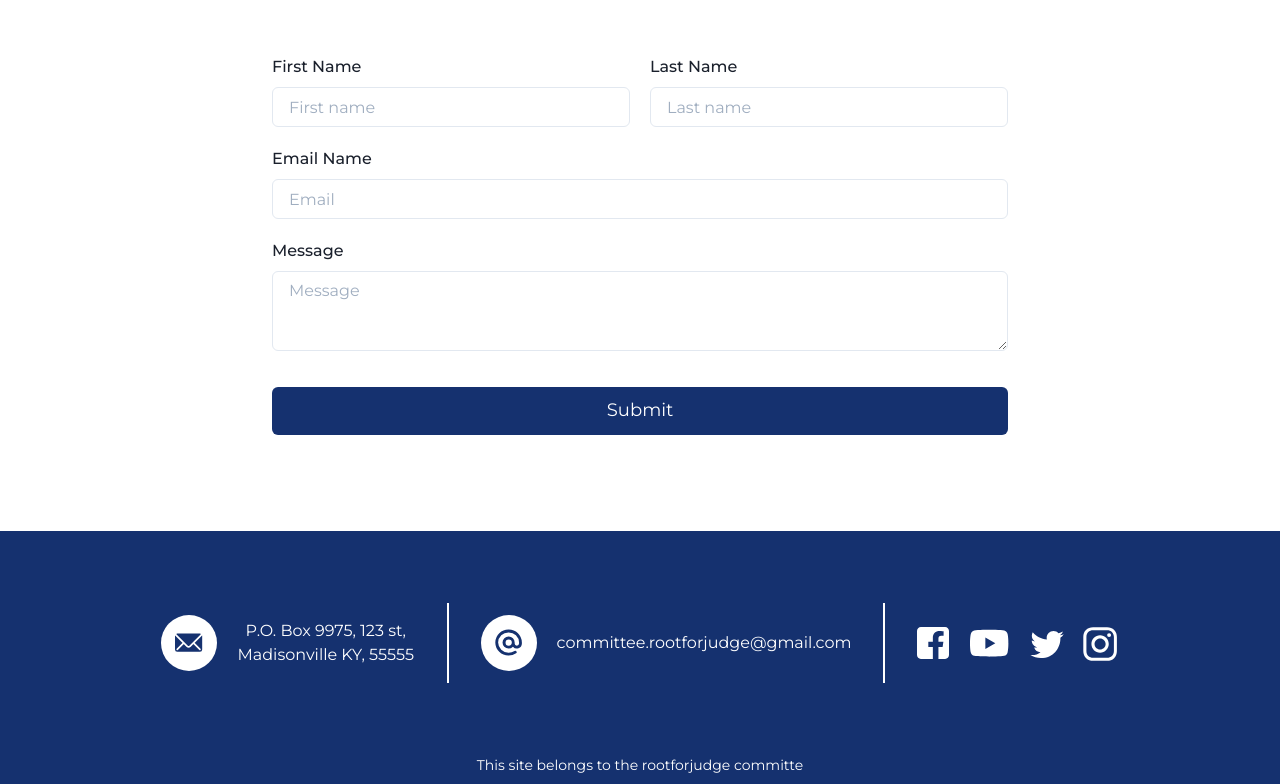
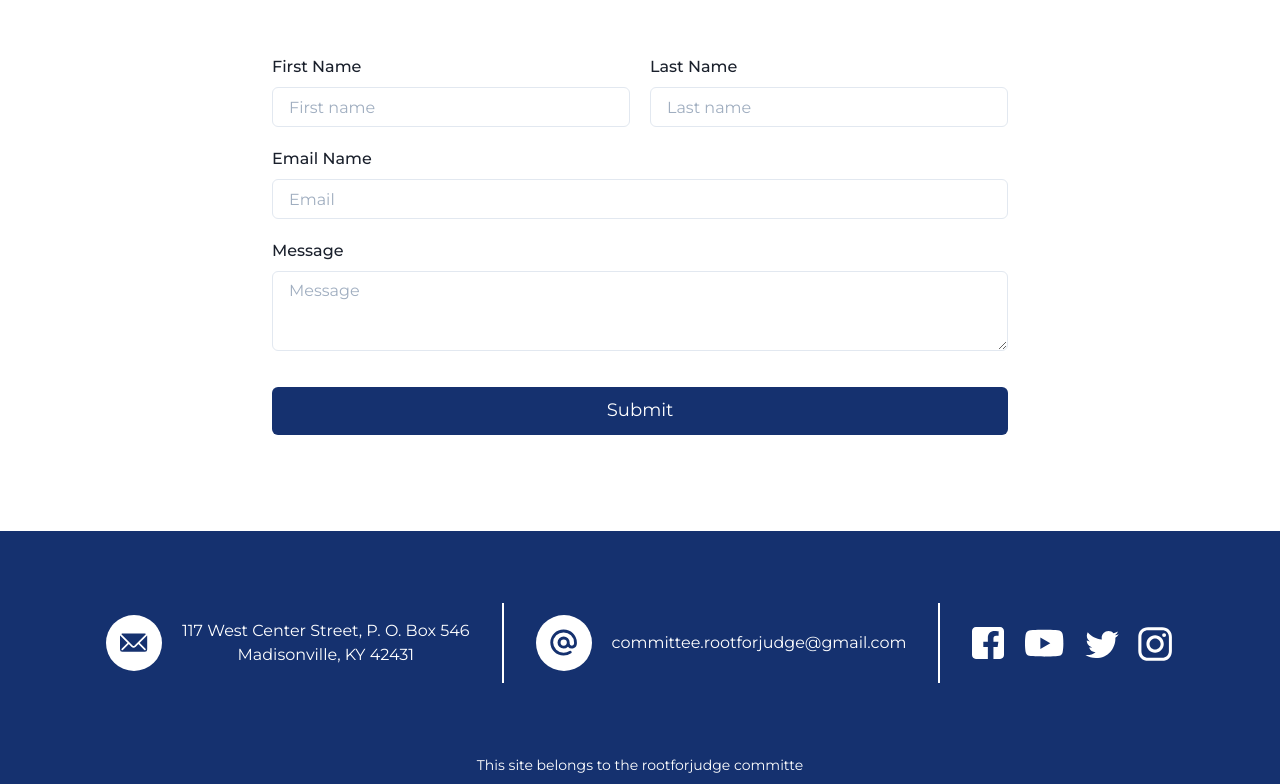
Before and after one commit to plopez062500/root4judge, a React (Create React App) app: page / in a window 1280 px wide. Shown: the part 2169-2953 px from the top of the page. Built offline with nearby package versions, Linux system fonts and the light colour scheme; no server answers.

Commit message:
address update

```diff
--- a/src/components/Footer.tsx
+++ b/src/components/Footer.tsx
@@ -26,8 +26,8 @@ function Footer() {
           </Flex>
 
           <Box minW='11.1em'>
-            <Text>P.O. Box 9975, 123 st,</Text>
-            <Text>Madisonville KY, 55555</Text>
+            <Text>117 West Center Street, P. O. Box 546</Text>
+            <Text>Madisonville, KY 42431</Text>
           </Box>
 
         </Flex>
```
Also changed, not shown: 1 other file (tests, documents, lock files or other folders).
